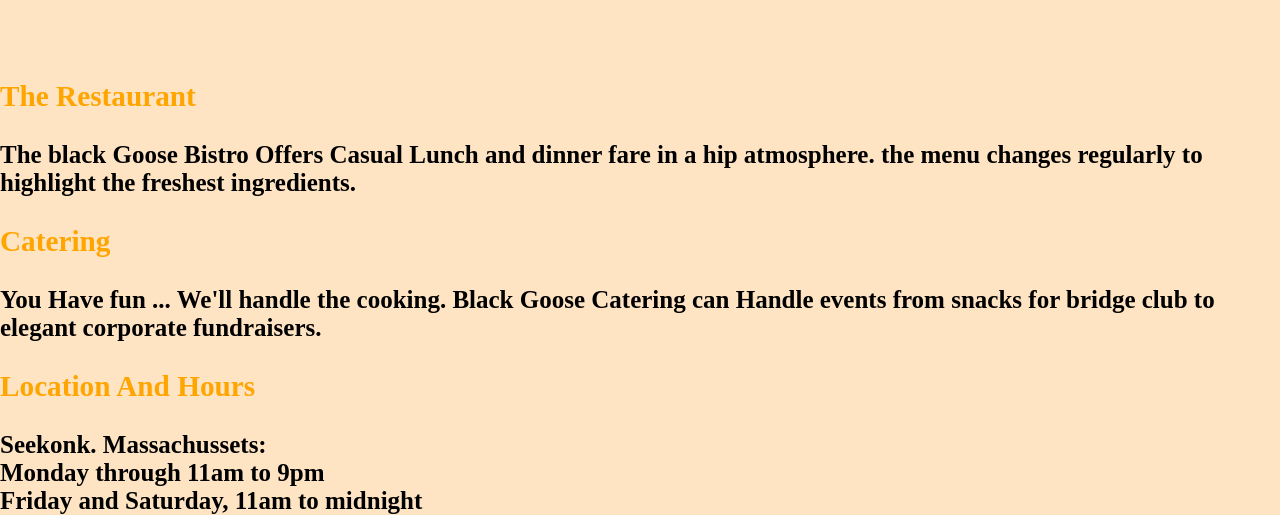
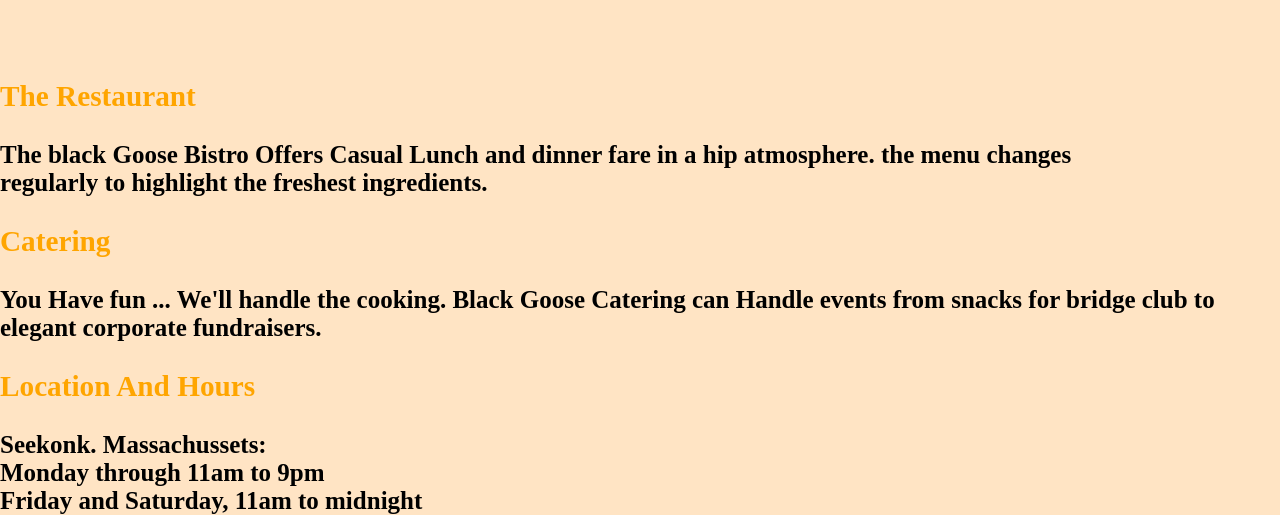
Before and after one commit to meliqan1/Davaleba, a plain HTML site: page index.html in a window 1280 px wide. Shown: the part 366-881 px from the top of the page. Drawn offline with Linux system fonts and the light colour scheme.

Commit message:
cvlileba

```diff
--- a/index.html
+++ b/index.html
@@ -10,7 +10,7 @@
         </header>
         <main>
             <h3 class="title">The Restaurant</h3> <br>
-            <p><b>The black Goose Bistro Offers Casual Lunch and dinner fare in a hip atmosphere. the menu changes regularly to highlight the freshest ingredients.</b></p> <br>
+            <p><b>The black Goose Bistro Offers Casual Lunch and dinner fare in a hip atmosphere. the menu changes <br>regularly to highlight the freshest ingredients.</b></p> <br>
             <h3 class="title">Catering</h3> <br>
             <p><strong>You Have fun ... We'll handle the cooking. Black Goose Catering can Handle events from snacks for bridge club to elegant corporate fundraisers.</strong></p> <br>
 
```
